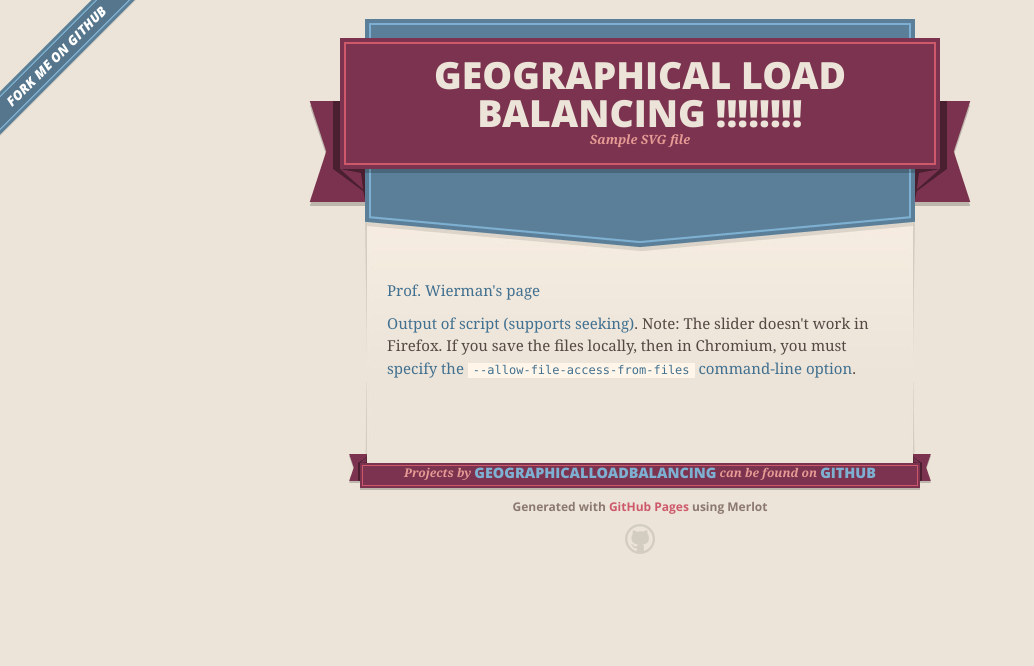
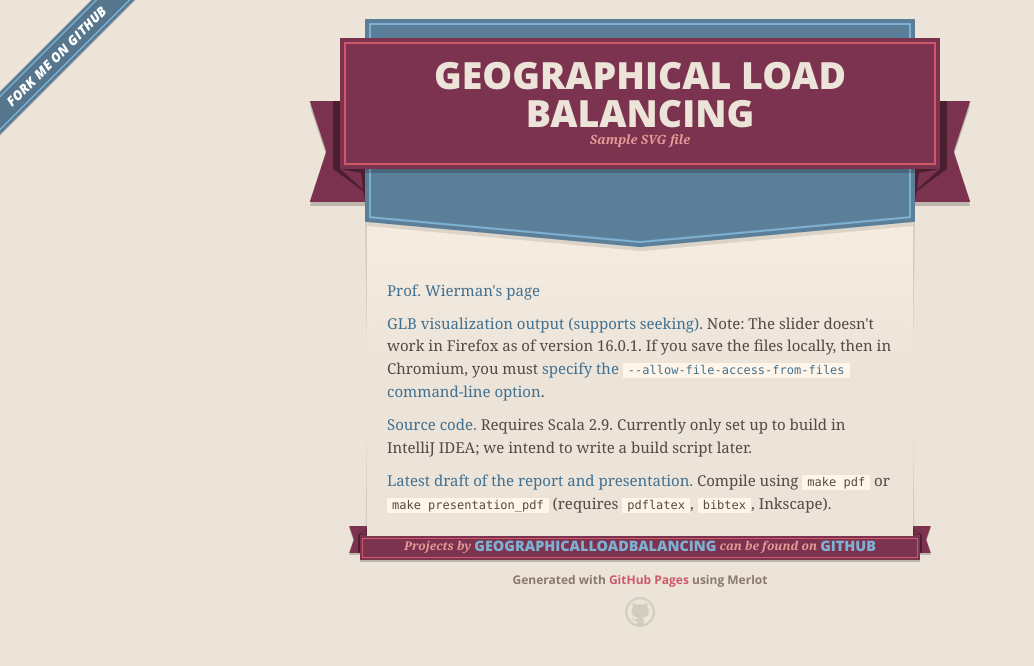
Before and after one commit to geographicalloadbalancing/geographicalloadbalancing.github.com, a plain HTML site: page index.html in a window 1280 px wide. Shown: the whole page, without its empty margins (0-1034 px from the left). Drawn offline with nearby package versions, Linux system fonts and the light colour scheme.

Commit message:
update to latest svg, for presentation

```diff
--- a/index.html
+++ b/index.html
@@ -17,7 +17,7 @@
         $('#main_content').headsmart()
       })
     </script>
-    <title>Geographical load balancing !!!!!!!! by geographicalloadbalancing</title>
+    <title>Geographical load balancing</title>
   </head>
 
   <body>
@@ -27,7 +27,7 @@
       <header>
         <span class="ribbon-outer">
           <span class="ribbon-inner">
-            <h1>Geographical load balancing !!!!!!!!</h1>
+            <h1>Geographical load balancing</h1>
             <h2>Sample SVG file</h2>
           </span>
           <span class="left-tail"></span>
@@ -47,7 +47,9 @@
       <section id="main_content">
         <p><a href="http://users.cms.caltech.edu/%7Eadamw/publications-1#Sustainable%20IT">Prof. Wierman's page</a></p>
 
-<p><a href="svgmap.xhtml">Output of script (supports seeking)</a>. Note: The slider doesn't work in Firefox. If you save the files locally, then in Chromium, you must <a href="chromium.sh">specify the <code>--allow-file-access-from-files</code> command-line option</a>.</p>
+<p><a href="svgmap.xhtml">GLB visualization output (supports seeking)</a>. Note: The slider doesn't work in Firefox as of version 16.0.1. If you save the files locally, then in Chromium, you must <a href="chromium.sh">specify the <code>--allow-file-access-from-files</code> command-line option</a>.</p>
+<p><a href="https://github.com/geographicalloadbalancing/svgmap">Source code.</a> Requires Scala 2.9. Currently only set up to build in IntelliJ IDEA; we intend to write a build script later.</p>
+<p><a href="https://github.com/geographicalloadbalancing/glb_report">Latest draft of the report and presentation.</a> Compile using <code>make pdf</code> or <code>make presentation_pdf</code> (requires <code>pdflatex</code>, <code>bibtex</code>, Inkscape).</p>
       </section>
 
       <footer>
```
Also changed, not shown: 1 other file.
